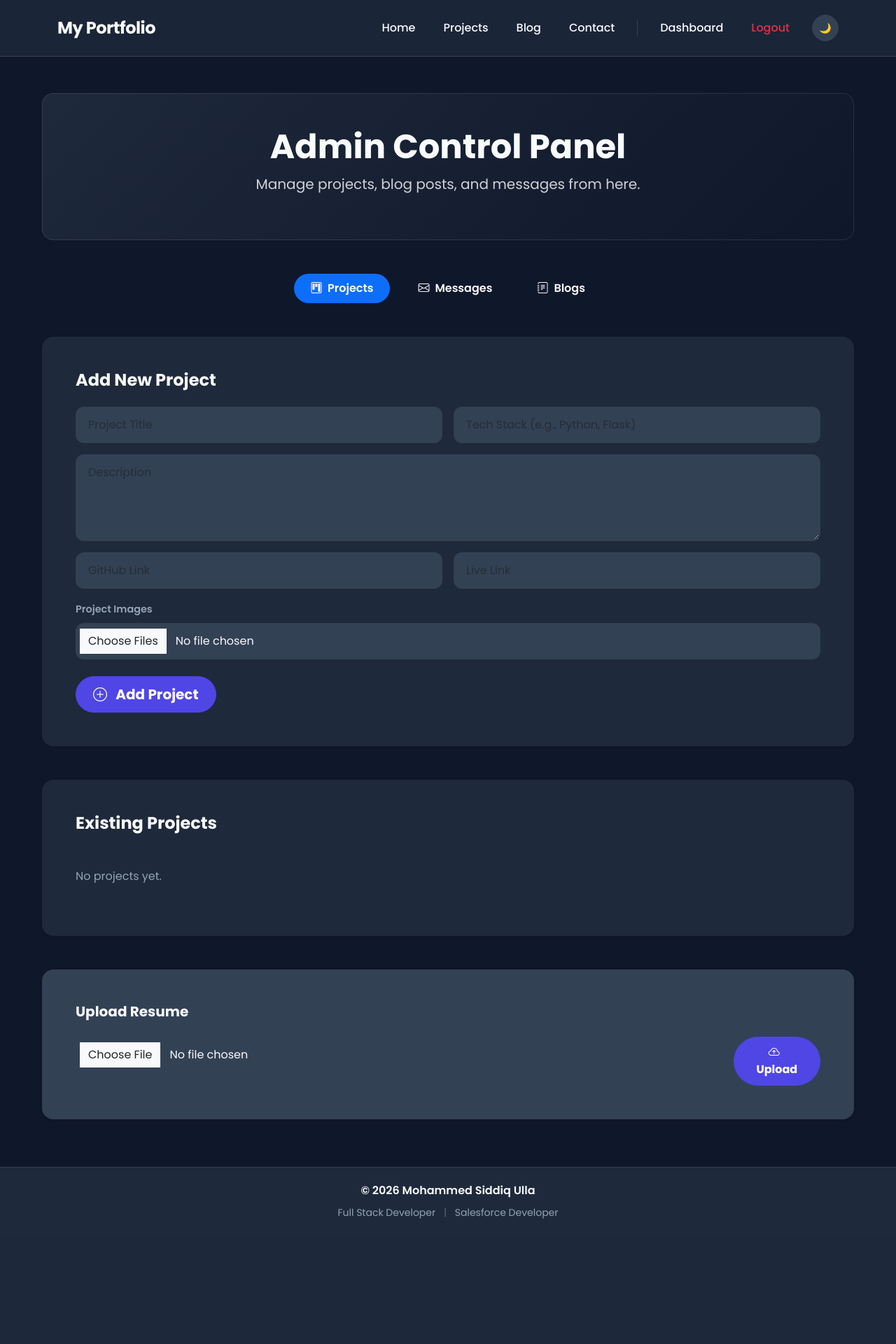
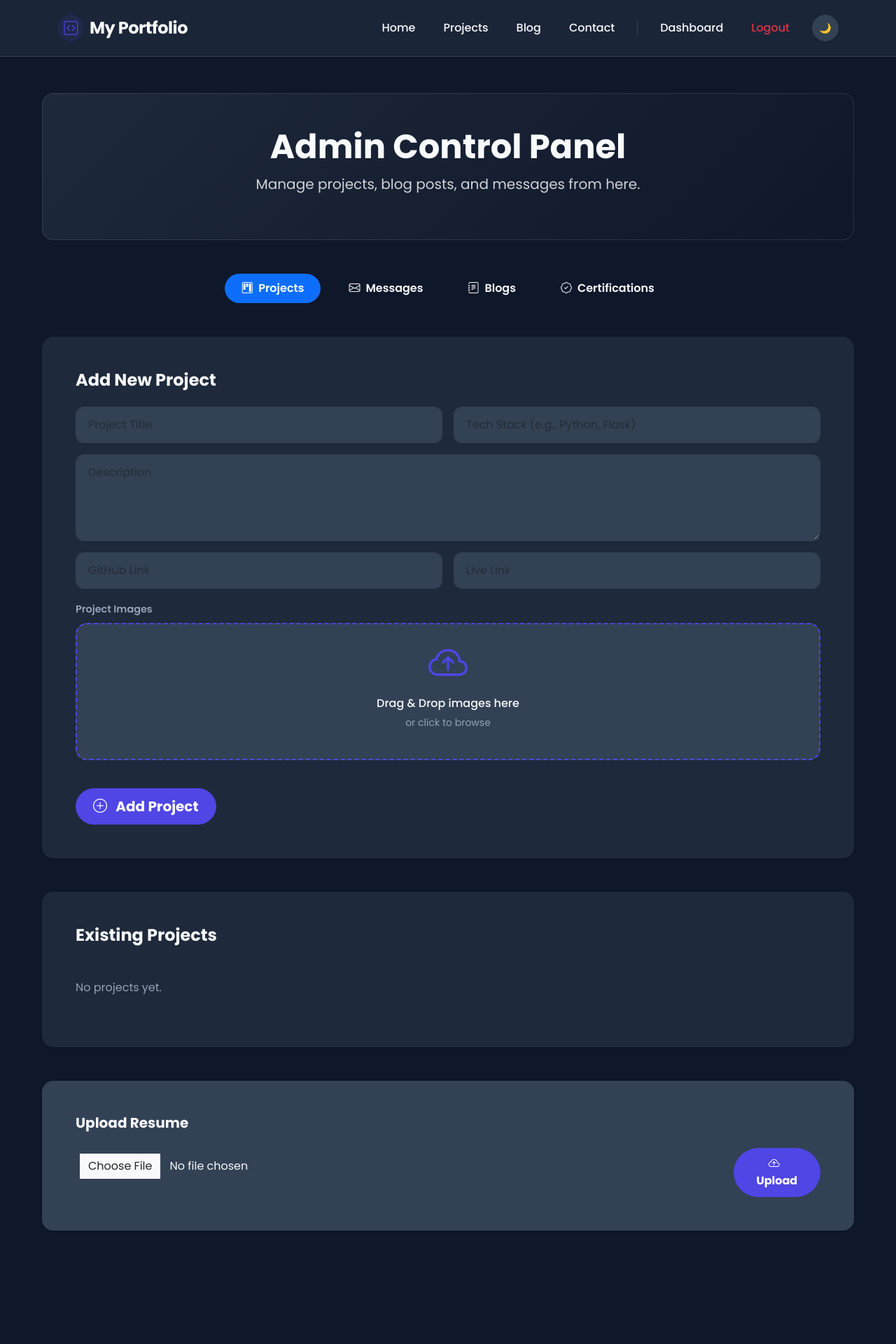
Before and after one commit to mohammedsiddiqulla24-wq/Portfolio, a Flask app: page /dashboard in a window 1280 px wide. Shown: the top 1920 px of the page at 70% size. Before the commit the page ends 1741 px from the top, so only its background shows below. Run offline with Flask 3, Linux system fonts and the light colour scheme; the visitor is signed in with stand-in values (Sample User, id 1); data that the repository does not hold is empty; some libraries are stand-ins or nearby versions.

Commit message:
Added some more improvments

```diff
--- a/app.py
+++ b/app.py
@@ -1,4 +1,4 @@
-from flask import Flask, render_template, request, redirect, url_for, flash, session
+from flask import Flask, render_template, request, redirect, url_for, flash, session, jsonify
 from flask_mysqldb import MySQL
 from werkzeug.security import generate_password_hash, check_password_hash
 from config import Config
@@ -10,7 +10,7 @@
 app.config.from_object(Config)
 
 app.config["UPLOAD_FOLDER"] = "static/uploads"
-app.config["ALLOWED_EXTENSIONS"] = {"png", "jpg", "jpeg", "gif"}
+app.config["ALLOWED_EXTENSIONS"] = {"png", "jpg", "jpeg", "gif", "pdf"}
 mysql = MySQL(app)
 
 
@@ -25,25 +25,57 @@
 
     cur.execute("SELECT tech_stack FROM projects WHERE tech_stack IS NOT NULL")
     rows = cur.fetchall()
-
     tech_set = set()
     for row in rows:
         techs = row["tech_stack"].split(",")
         for t in techs:
             tech_set.add(t.strip())
+    tech_count = len(tech_set)
 
-    tech_count = len(tech_set)
+    cur.execute("SELECT COUNT(*) as total FROM certifications")
+    cert_count = cur.fetchone()["total"]
 
     start_year = 2024
     current_year = datetime.now().year
     experience_years = current_year - start_year
 
+    cur.close()
+
     return render_template(
         "home.html",
         project_count=project_count,
         tech_count=tech_count,
-        experience_years=experience_years
+        experience_years=experience_years,
+        cert_count=cert_count
     )
+
+@app.route("/add-certification", methods=["POST"])
+def add_certification():
+    if "admin" not in session:
+        return redirect(url_for("login"))
+
+    name = request.form["name"]
+    org = request.form["organization"]
+    link = request.form["link"]
+    image = request.files.get("image")
+    filename = None
+
+    if image and allowed_file(image.filename):
+        filename = secure_filename(image.filename)
+        image.save(os.path.join(app.config["UPLOAD_FOLDER"], filename))
+
+    cur = mysql.connection.cursor()
+    cur.execute("""
+        INSERT INTO certifications (name, issuing_organization, cert_link, image_name)
+        VALUES (%s, %s, %s, %s)
+    """, (name, org, link, filename))
+
+    mysql.connection.commit()
+    cur.close()
+
+    flash("Certification added!", "success")
+    return redirect(url_for("dashboard"))
+
 @app.route("/projects")
 def projects():
     cur = mysql.connection.cursor(MySQLdb.cursors.DictCursor)
@@ -152,7 +184,7 @@
     if request.method == "POST":
         name = request.form["name"]
         email = request.form["email"]
-        subject = request.form["subject"]
+        subject = request.form.get("subject", "")
         message = request.form["message"]
 
         cur = mysql.connection.cursor(MySQLdb.cursors.DictCursor)
@@ -160,17 +192,19 @@
             """
             INSERT INTO messages (name, email, subject, message)
             VALUES (%s, %s, %s, %s)
-        """,
+            """,
             (name, email, subject, message),
         )
         mysql.connection.commit()
         cur.close()
 
+        if request.headers.get("X-Requested-With") == "XMLHttpRequest":
+            return jsonify({"status": "success", "message": "Message sent successfully! I'll get back to you soon."})
+
         flash("Message sent successfully!", "success")
         return redirect(url_for("contact"))
 
     return render_template("contact.html")
-
 
 @app.route("/login", methods=["GET", "POST"])
 def login():
@@ -234,6 +268,11 @@
     """, (per_page, offset))
 
     posts = cur.fetchall()
+
+    for post in posts:
+        cur.execute("SELECT image_name FROM blog_images WHERE blog_post_id=%s", (post["id"],))
+        post["images"] = cur.fetchall()
+
     cur.close()
 
     total_pages = (total_posts + per_page - 1) // per_page
@@ -253,23 +292,31 @@
     title = request.form["title"]
     content = request.form["content"]
 
+    cur = mysql.connection.cursor()
+
+    cur.execute("""
+        INSERT INTO blog_posts (title, content)
+        VALUES (%s, %s)
+    """, (title, content))
+
+    blog_post_id = cur.lastrowid
+
     images = request.files.getlist("images")
-    filename = None
 
-    if images and allowed_file(images.filename):
-        filename = secure_filename(images.filename)
-        images.save(os.path.join(app.config["UPLOAD_FOLDER"], filename))
+    for image in images:
+        if image and allowed_file(image.filename):
+            filename = secure_filename(image.filename)
+            image.save(os.path.join(app.config["UPLOAD_FOLDER"], filename))
 
-    cur = mysql.connection.cursor()
-    cur.execute("""
-        INSERT INTO blog_posts (title, content, image_name)
-        VALUES (%s, %s, %s)
-    """, (title, content, filename))
+            cur.execute("""
+                INSERT INTO blog_images (blog_post_id, image_name)
+                VALUES (%s, %s)
+            """, (blog_post_id, filename))
 
     mysql.connection.commit()
     cur.close()
 
-    flash("Blog post added!", "success")
+    flash("Blog post published!", "success")
     return redirect(url_for("dashboard"))
 
 @app.route("/blog/<int:post_id>")
@@ -277,13 +324,17 @@
     cur = mysql.connection.cursor(MySQLdb.cursors.DictCursor)
     cur.execute("SELECT * FROM blog_posts WHERE id=%s", (post_id,))
     post = cur.fetchone()
+
+    if not post:
+        cur.close()
+        return "Post not found", 404
+
+    cur.execute("SELECT image_name FROM blog_images WHERE blog_post_id=%s", (post_id,))
+    post["images"] = cur.fetchall()
+
     cur.close()
 
-    if not post:
-        return "Post not found", 404
-
     return render_template("blog_detail.html", post=post)
-
 
 @app.route("/delete-blog/<int:post_id>")
 def delete_blog(post_id):
--- a/static/css/style.css
+++ b/static/css/style.css
@@ -138,18 +138,23 @@
 .modern-input {
   border-radius: 12px;
   padding: 12px 16px;
-  border: 2px solid var(--border);
-  background: var(--surface-2);
-  color: var(--text);
+  border: 2px solid var(--border) !important;
+  background-color: var(--surface-2) !important;
+  color: var(--text) !important;
   transition: var(--transition);
   width: 100%;
 }
 
 .modern-input:focus {
-  border-color: var(--primary);
+  border-color: var(--primary) !important;
   outline: none;
   box-shadow: 0 0 0 4px rgba(79, 70, 229, 0.15);
-  background: var(--surface);
+  background-color: var(--surface) !important;
+  color: var(--text) !important;
+}
+
+textarea.modern-input {
+  color: var(--text) !important;
 }
 
 .profile-img {
--- a/static/js/main.js
+++ b/static/js/main.js
@@ -20,3 +20,198 @@
         toggleBtn.textContent = "🌙";
     }
 });
+
+document.addEventListener('DOMContentLoaded', function() {
+
+    function setupDropZone(dropZoneId, fileInputId, previewContainerId) {
+        const dropZone = document.getElementById(dropZoneId);
+        const fileInput = document.getElementById(fileInputId);
+        const previewContainer = document.getElementById(previewContainerId);
+
+        if (!dropZone || !fileInput || !previewContainer) return;
+
+        let dataTransfer = new DataTransfer();
+
+        dropZone.addEventListener('click', () => fileInput.click());
+
+        ['dragenter', 'dragover', 'dragleave', 'drop'].forEach(eventName => {
+            dropZone.addEventListener(eventName, preventDefaults, false);
+        });
+
+        function preventDefaults(e) {
+            e.preventDefault();
+            e.stopPropagation();
+        }
+
+        ['dragenter', 'dragover'].forEach(eventName => {
+            dropZone.addEventListener(eventName, () => {
+                dropZone.style.background = 'rgba(79, 70, 229, 0.1)';
+            });
+        });
+
+        ['dragleave', 'drop'].forEach(eventName => {
+            dropZone.addEventListener(eventName, () => {
+                dropZone.style.background = 'var(--surface-2)';
+            });
+        });
+
+        dropZone.addEventListener('drop', (e) => {
+            const files = e.dataTransfer.files;
+            handleFiles(files);
+        });
+
+        fileInput.addEventListener('change', function() {
+            handleFiles(this.files);
+        });
+
+        function handleFiles(files) {
+            Array.from(files).forEach(file => {
+                if (!file.type.match('image.*')) return;
+
+                dataTransfer.items.add(file);
+
+                const reader = new FileReader();
+                reader.onload = function(e) {
+                    const previewDiv = document.createElement('div');
+                    previewDiv.className = 'position-relative rounded-3 overflow-hidden shadow-sm';
+                    previewDiv.style.width = '100px';
+                    previewDiv.style.height = '100px';
+
+                    previewDiv.innerHTML = `
+                        <img src="${e.target.result}" class="w-100 h-100" style="object-fit: cover;" alt="Preview">
+                        <button type="button" class="btn btn-danger btn-sm position-absolute top-0 end-0 m-1 p-0 rounded-circle d-flex align-items-center justify-content-center delete-btn" style="width: 20px; height: 20px;" data-name="${file.name}">
+                            <i class="bi bi-x" style="font-size: 12px;"></i>
+                        </button>
+                    `;
+
+                    previewContainer.appendChild(previewDiv);
+
+                    previewDiv.querySelector('.delete-btn').addEventListener('click', function(e) {
+                        e.stopPropagation();
+                        const fileName = this.getAttribute('data-name');
+
+                        const newDataTransfer = new DataTransfer();
+                        Array.from(dataTransfer.files).forEach(f => {
+                            if (f.name !== fileName) newDataTransfer.items.add(f);
+                        });
+
+                        dataTransfer.items.clear();
+                        Array.from(newDataTransfer.files).forEach(f => dataTransfer.items.add(f));
+
+                        fileInput.files = dataTransfer.files;
+                        previewDiv.remove();
+                    });
+                }
+                reader.readAsDataURL(file);
+            });
+
+            fileInput.files = dataTransfer.files;
+        }
+    }
+
+    setupDropZone('blog-drop-zone', 'blog-file-input', 'blog-preview-container');
+
+});
+
+    if (typeof tinymce !== 'undefined') {
+        tinymce.init({
+            selector: 'textarea[name="content"]',
+            plugins: 'lists link code wordcount',
+            toolbar: 'undo redo | formatselect | bold italic | alignleft aligncenter alignright | bullist numlist | link code',
+            menubar: false,
+            height: 400,
+            border_radius: '12px',
+            skin: document.body.getAttribute('data-theme') === 'dark' ? 'oxide-dark' : 'oxide',
+            content_css: document.body.getAttribute('data-theme') === 'dark' ? 'dark' : 'default',
+            setup: function (editor) {
+                editor.on('change', function () {
+                    tinymce.triggerSave();
+                });
+            }
+        });
+    }
+
+const filterBtns = document.querySelectorAll('.filter-btn');
+    const projectWrappers = document.querySelectorAll('.project-wrapper');
+
+    if (filterBtns.length > 0 && projectWrappers.length > 0) {
+        filterBtns.forEach(btn => {
+            btn.addEventListener('click', () => {
+
+                filterBtns.forEach(b => {
+                    b.classList.remove('btn-primary', 'active');
+                    b.classList.add('btn-outline-primary');
+                });
+                btn.classList.remove('btn-outline-primary');
+                btn.classList.add('btn-primary', 'active');
+
+                const filterValue = btn.getAttribute('data-filter');
+
+                projectWrappers.forEach(wrapper => {
+                    const tags = wrapper.getAttribute('data-tags');
+
+                    if (filterValue === 'all' || tags.includes(filterValue)) {
+                        wrapper.style.display = 'block';
+
+                        wrapper.animate([
+                            { opacity: 0, transform: 'translateY(10px)' },
+                            { opacity: 1, transform: 'translateY(0)' }
+                        ], { duration: 300, fill: 'forwards' });
+                    } else {
+                        wrapper.style.display = 'none';
+                    }
+                });
+            });
+        });
+    }
+
+const contactForm = document.getElementById('contactForm');
+
+    if (contactForm) {
+        contactForm.addEventListener('submit', async function(e) {
+            e.preventDefault();
+
+            const submitBtn = this.querySelector('button[type="submit"]');
+            const originalBtnHtml = submitBtn.innerHTML;
+            const alertContainer = document.getElementById('form-alert-container');
+
+            submitBtn.disabled = true;
+            submitBtn.innerHTML = '<span class="spinner-border spinner-border-sm me-2" role="status" aria-hidden="true"></span> Sending...';
+
+            try {
+                const formData = new FormData(this);
+                const response = await fetch('/contact', {
+                    method: 'POST',
+                    body: formData,
+                    headers: {
+                        'X-Requested-With': 'XMLHttpRequest'
+                    }
+                });
+
+                const result = await response.json();
+
+                if (result.status === 'success') {
+                    alertContainer.innerHTML = `
+                        <div class="alert alert-success alert-dismissible fade show shadow-sm rounded-4 border-0 d-flex align-items-center mb-4" style="animation: slideDown 0.3s ease-out;">
+                            <i class="bi bi-check-circle-fill me-3 fs-5"></i>
+                            <div>${result.message}</div>
+                            <button type="button" class="btn-close" data-bs-dismiss="alert"></button>
+                        </div>
+                    `;
+                    contactForm.reset();
+                }
+            } catch (error) {
+                console.error('Error sending message:', error);
+                alertContainer.innerHTML = `
+                    <div class="alert alert-danger alert-dismissible fade show shadow-sm rounded-4 border-0 d-flex align-items-center mb-4">
+                        <i class="bi bi-exclamation-triangle-fill me-3 fs-5"></i>
+                        <div>Something went wrong. Please try again later.</div>
+                        <button type="button" class="btn-close" data-bs-dismiss="alert"></button>
+                    </div>
+                `;
+            } finally {
+                submitBtn.disabled = false;
+                submitBtn.innerHTML = originalBtnHtml;
+            }
+        });
+    }
--- a/templates/base.html
+++ b/templates/base.html
@@ -26,7 +26,10 @@
 <nav class="navbar navbar-expand-lg glass-nav py-3">
     <div class="container">
 
-        <a class="navbar-brand fw-bolder fs-4" href="/" style="color: var(--text); letter-spacing: -0.5px;">
+        <a class="navbar-brand fw-bolder fs-4 d-flex align-items-center transition" href="/" style="color: var(--text); letter-spacing: -0.5px;">
+            <div class="d-flex align-items-center justify-content-center rounded-circle me-2" style="width: 38px; height: 38px; background: rgba(79, 70, 229, 0.1); color: var(--primary);">
+                <i class="bi bi-code-square fs-5"></i>
+            </div>
             My Portfolio
         </a>
 
--- a/templates/contact.html
+++ b/templates/contact.html
@@ -20,7 +20,8 @@
 
             <h4 class="fw-bold mb-4" style="color: var(--text);">Send a Message</h4>
 
-            <form method="POST">
+            <div id="form-alert-container"></div>
+            <form method="POST" id="contactForm">
 
                 <div class="mb-3">
                     <label class="form-label fw-semibold" style="color: var(--muted); font-size: 0.9rem;">Name</label>
--- a/templates/dashboard.html
+++ b/templates/dashboard.html
@@ -26,6 +26,12 @@
     <li class="nav-item" role="presentation">
         <button class="nav-link rounded-pill px-4 fw-semibold transition d-flex align-items-center" data-bs-toggle="tab" data-bs-target="#blogsTab" type="button" role="tab">
             <i class="bi bi-journal-text me-2"></i> Blogs
+        </button>
+    </li>
+
+    <li class="nav-item" role="presentation">
+        <button class="nav-link rounded-pill px-4 fw-semibold transition d-flex align-items-center" data-bs-toggle="tab" data-bs-target="#certsTab" type="button" role="tab">
+            <i class="bi bi-patch-check me-2"></i> Certifications
         </button>
     </li>
 </ul>
@@ -75,8 +81,13 @@
 
             <div class="mb-4">
                 <label class="form-label fw-semibold" style="color: var(--muted); font-size: 0.9rem;">Project Images</label>
-                <input type="file" name="images"
-                       class="form-control modern-input" multiple>
+                <div id="project-drop-zone" class="border rounded-4 p-4 text-center transition" style="border: 2px dashed var(--primary) !important; background: var(--surface-2); cursor: pointer;">
+                    <i class="bi bi-cloud-arrow-up display-4" style="color: var(--primary);"></i>
+                    <p class="mt-2 mb-1 fw-medium" style="color: var(--text);">Drag & Drop images here</p>
+                    <p class="small mb-3" style="color: var(--muted);">or click to browse</p>
+                    <input type="file" name="images" id="project-file-input" class="d-none" multiple accept="image/png, image/jpeg, image/gif">
+                </div>
+                <div id="project-preview-container" class="d-flex flex-wrap gap-3 mt-3"></div>
             </div>
 
             <button type="submit" class="btn btn-primary btn-lg rounded-pill fw-bold transition">
@@ -142,7 +153,7 @@
                         <td class="py-3 fw-medium">{{ msg["name"] }}</td>
                         <td class="py-3"><a href="mailto:{{ msg['email'] }}" class="text-decoration-none" style="color: var(--primary);">{{ msg["email"] }}</a></td>
                         <td class="py-3">{{ msg["subject"] }}</td>
-                        <td class="py-3 text-muted small">{{ msg["created_at"] }}</td>
+                        <td class="py-3 small" style="color: var(--muted);">{{ msg["created_at"] }}</td>
                     </tr>
                     {% endfor %}
                 </tbody>
@@ -157,6 +168,7 @@
     </div>
 
 </div>
+</div>
 
 <div class="tab-pane fade" id="blogsTab" role="tabpanel">
 
@@ -169,6 +181,17 @@
                 <input type="text" name="title"
                        class="form-control modern-input"
                        placeholder="Blog Title" required>
+            </div>
+
+            <div class="mb-4">
+                <label class="form-label fw-semibold" style="color: var(--muted); font-size: 0.9rem;">Blog Images</label>
+                <div id="blog-drop-zone" class="border rounded-4 p-4 text-center transition" style="border: 2px dashed var(--primary) !important; background: var(--surface-2); cursor: pointer;">
+                    <i class="bi bi-cloud-arrow-up display-4" style="color: var(--primary);"></i>
+                    <p class="mt-2 mb-1 fw-medium" style="color: var(--text);">Drag & Drop images here</p>
+                    <p class="small mb-3" style="color: var(--muted);">or click to browse</p>
+                    <input type="file" name="images" id="blog-file-input" class="d-none" multiple accept="image/png, image/jpeg, image/gif">
+                </div>
+                <div id="blog-preview-container" class="d-flex flex-wrap gap-3 mt-3"></div>
             </div>
 
             <div class="mb-4">
@@ -208,6 +231,32 @@
 
 </div>
 
+<div class="tab-pane fade" id="certsTab" role="tabpanel">
+        <div class="card p-4 p-md-5 mb-5 shadow-sm border-0" style="border-radius: var(--radius);">
+            <h4 class="fw-bold mb-4" style="color: var(--text);">Add Certification</h4>
+            <form method="POST" action="/add-certification" enctype="multipart/form-data">
+                <div class="row g-3 mb-3">
+                    <div class="col-md-6">
+                        <input type="text" name="name" class="form-control modern-input" placeholder="Certification Name" required>
+                    </div>
+                    <div class="col-md-6">
+                        <input type="text" name="organization" class="form-control modern-input" placeholder="Issuing Organization (e.g. Salesforce)">
+                    </div>
+                </div>
+                <div class="mb-3">
+                    <input type="text" name="link" class="form-control modern-input" placeholder="Credential Link (URL)">
+                </div>
+                <div class="mb-4">
+                    <label class="form-label fw-semibold" style="color: var(--muted); font-size: 0.9rem;">Certificate Badge/Image</label>
+                    <input type="file" name="image" class="form-control modern-input" accept="image/*">
+                </div>
+                <button type="submit" class="btn btn-primary btn-lg rounded-pill fw-bold transition">
+                    <i class="bi bi-patch-check me-2"></i> Add Certification
+                </button>
+            </form>
+        </div>
+    </div>
+
 </div>
 
 {% endblock %}
--- a/templates/home.html
+++ b/templates/home.html
@@ -92,8 +92,8 @@
             <div class="col-sm-6 col-lg-3">
                 <div class="stat-card p-4 h-100 d-flex flex-column justify-content-center">
                     <i class="bi bi-clock-history fs-1 mb-3" style="color: var(--primary);"></i>
-                    <h2 class="fw-bolder display-5 mb-1" style="color: var(--text);">
-                        {{ 2026 - 2025 }}<span style="color: var(--primary);">+</span>
+                                        <h2 class="fw-bolder display-5 mb-1" style="color: var(--text);">
+                        <span class="counter" data-target="{{ experience_years }}">0</span><span style="color: var(--primary);">+</span>
                     </h2>
                     <p class="mb-0 fw-medium" style="color: var(--muted);">Years Building</p>
                 </div>
```
Also changed, not shown: models.sql (+17 -2 lines), templates/blog.html (+3 -4 lines), templates/blog_detail.html (+23 -6 lines), templates/projects.html (+12 -2 lines), static/uploads/Screenshot_3.png (added), static/uploads/Screenshot_6.png (added), static/uploads/Screenshot_7.png (added).
